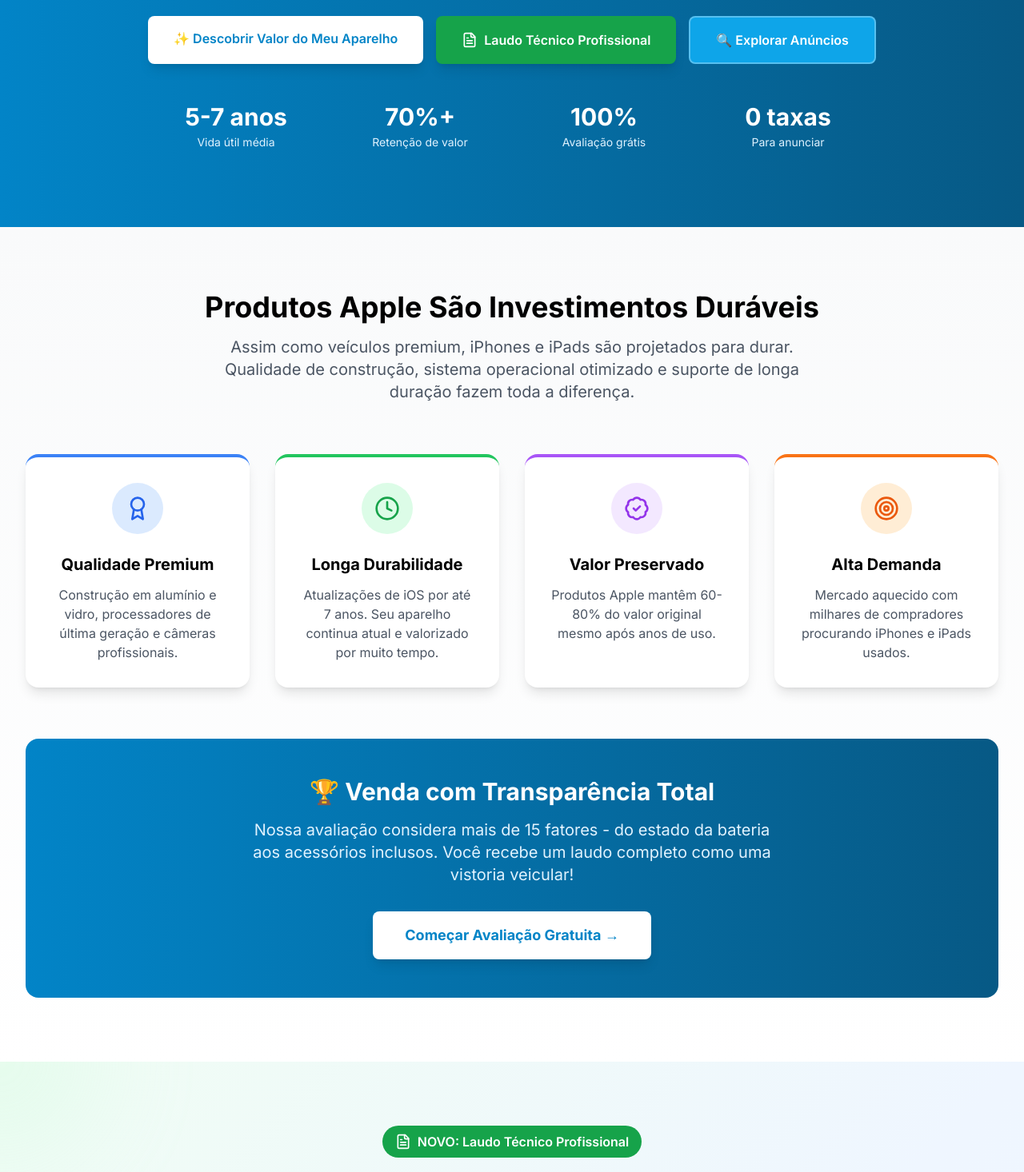
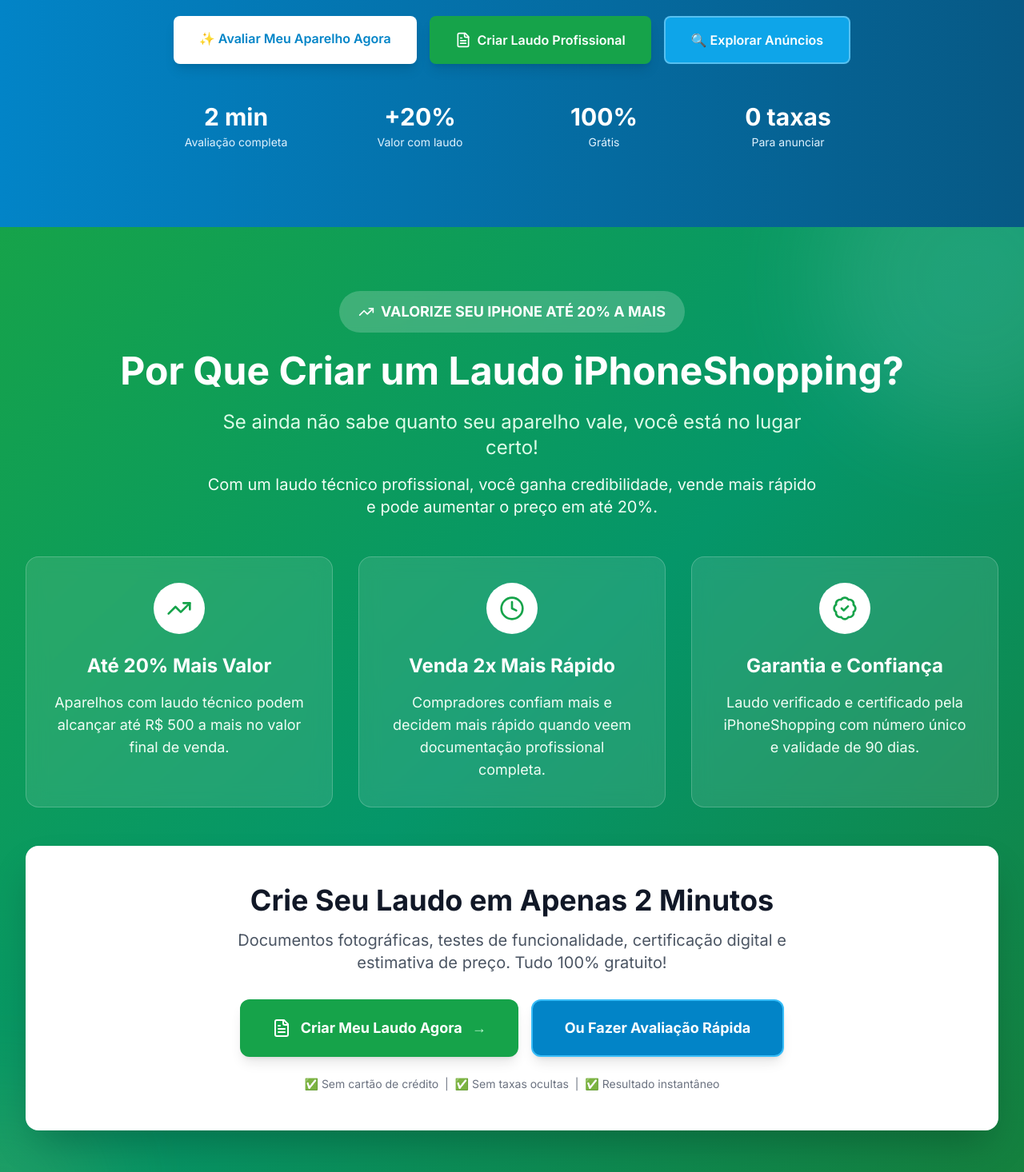
Before and after one commit to felipecasali/iphoneshopping, a Next.js app: page / in a window 1280 px wide. Shown: the part 440-1906 px from the top of the page at 80% size. Built offline with nearby package versions, Linux system fonts and the light colour scheme; no server answers.

Commit message:
Melhora landing page com foco em valorização através do laudo (até 20% a mais)

```diff
--- a/src/app/page.tsx
+++ b/src/app/page.tsx
@@ -38,13 +38,14 @@
         <div className="max-w-7xl mx-auto px-4 sm:px-6 lg:px-8 py-24">
           <div className="text-center">
             <div className="inline-block bg-white/10 backdrop-blur-sm px-4 py-2 rounded-full mb-6">
-              <p className="text-sm font-semibold">🚗 Venda seu iPhone como quem vende um carro: com valor, confiança e transparência</p>
+              <p className="text-sm font-semibold">� Você sabia que um laudo pode garantir até 20% a mais no seu bolso?</p>
             </div>
             <h1 className="text-5xl md:text-6xl font-bold mb-6 leading-tight">
-              Seu iPhone Vale Mais<br />Do Que Você Imagina
+              Vai Anunciar Seu iPhone?<br />
+              <span className="text-primary-200">Descubra Quanto Ele Vale!</span>
             </h1>
             <p className="text-xl mb-8 text-primary-100 max-w-3xl mx-auto">
-              Assim como carros premium, iPhones e iPads mantêm valor excepcional. Avalie, anuncie e venda com a mesma segurança e profissionalismo.
+              Avalie seu aparelho em 2 minutos e crie um laudo técnico completo. Tenha a garantia e confiança iPhoneShopping para vender com segurança e valor justo.
             </p>
             <nav className="flex flex-col sm:flex-row justify-center gap-4 mb-12" aria-label="Ações principais">
               <Link
@@ -52,7 +53,7 @@
                 className="bg-white text-primary-600 px-8 py-4 rounded-lg font-semibold hover:bg-gray-100 transition shadow-lg hover:shadow-xl transform hover:-translate-y-0.5"
                 aria-label="Avaliar meu aparelho"
               >
-                ✨ Descobrir Valor do Meu Aparelho
+                ✨ Avaliar Meu Aparelho Agora
               </Link>
               <Link
                 href="/laudo/criar"
@@ -60,7 +61,7 @@
                 aria-label="Criar laudo técnico"
               >
                 <FileText className="h-5 w-5" />
-                Laudo Técnico Profissional
+                Criar Laudo Profissional
               </Link>
               <Link
                 href="/anuncios"
@@ -74,21 +75,110 @@
             {/* Trust Indicators */}
             <div className="grid grid-cols-2 md:grid-cols-4 gap-6 max-w-4xl mx-auto mt-12">
               <div className="text-center">
-                <div className="text-3xl font-bold mb-1">5-7 anos</div>
-                <div className="text-sm text-primary-100">Vida útil média</div>
+                <div className="text-3xl font-bold mb-1">2 min</div>
+                <div className="text-sm text-primary-100">Avaliação completa</div>
               </div>
               <div className="text-center">
-                <div className="text-3xl font-bold mb-1">70%+</div>
-                <div className="text-sm text-primary-100">Retenção de valor</div>
+                <div className="text-3xl font-bold mb-1">+20%</div>
+                <div className="text-sm text-primary-100">Valor com laudo</div>
               </div>
               <div className="text-center">
                 <div className="text-3xl font-bold mb-1">100%</div>
-                <div className="text-sm text-primary-100">Avaliação grátis</div>
+                <div className="text-sm text-primary-100">Grátis</div>
               </div>
               <div className="text-center">
                 <div className="text-3xl font-bold mb-1">0 taxas</div>
                 <div className="text-sm text-primary-100">Para anunciar</div>
               </div>
+            </div>
+          </div>
+        </div>
+      </section>
+
+      {/* Nova Seção: Valorização com Laudo - DESTAQUE PRINCIPAL */}
+      <section className="py-20 bg-gradient-to-br from-green-600 via-emerald-600 to-green-700 text-white relative overflow-hidden">
+        {/* Elementos decorativos */}
+        <div className="absolute top-0 right-0 w-96 h-96 bg-white rounded-full filter blur-3xl opacity-10 translate-x-1/3 -translate-y-1/3"></div>
+        <div className="absolute bottom-0 left-0 w-64 h-64 bg-yellow-300 rounded-full filter blur-3xl opacity-10 -translate-x-1/2 translate-y-1/2"></div>
+
+        <div className="max-w-7xl mx-auto px-4 sm:px-6 lg:px-8 relative">
+          <div className="text-center mb-12">
+            <div className="inline-flex items-center gap-2 bg-white/20 backdrop-blur-sm px-6 py-3 rounded-full mb-6">
+              <TrendingUp className="h-5 w-5" />
+              <span className="font-bold text-lg">VALORIZE SEU IPHONE ATÉ 20% A MAIS</span>
+            </div>
+            <h2 className="text-4xl md:text-5xl font-bold mb-6 leading-tight">
+              Por Que Criar um Laudo iPhoneShopping?
+            </h2>
+            <p className="text-2xl text-green-100 max-w-3xl mx-auto mb-4">
+              Se ainda não sabe quanto seu aparelho vale, você está no lugar certo!
+            </p>
+            <p className="text-xl text-green-50 max-w-3xl mx-auto">
+              Com um laudo técnico profissional, você ganha credibilidade, vende mais rápido e pode aumentar o preço em até 20%.
+            </p>
+          </div>
+
+          {/* Cards de Benefícios */}
+          <div className="grid md:grid-cols-3 gap-8 mb-12">
+            <div className="bg-white/10 backdrop-blur-md rounded-2xl p-8 border border-white/20 hover:bg-white/20 transition">
+              <div className="bg-white w-16 h-16 rounded-full flex items-center justify-center mx-auto mb-6">
+                <TrendingUp className="h-8 w-8 text-green-600" />
+              </div>
+              <h3 className="text-2xl font-bold mb-4 text-center">Até 20% Mais Valor</h3>
+              <p className="text-green-50 text-center text-lg">
+                Aparelhos com laudo técnico podem alcançar até R$ 500 a mais no valor final de venda.
+              </p>
+            </div>
+
+            <div className="bg-white/10 backdrop-blur-md rounded-2xl p-8 border border-white/20 hover:bg-white/20 transition">
+              <div className="bg-white w-16 h-16 rounded-full flex items-center justify-center mx-auto mb-6">
+                <Clock className="h-8 w-8 text-green-600" />
+              </div>
+              <h3 className="text-2xl font-bold mb-4 text-center">Venda 2x Mais Rápido</h3>
+              <p className="text-green-50 text-center text-lg">
+                Compradores confiam mais e decidem mais rápido quando veem documentação profissional completa.
+              </p>
+            </div>
+
+            <div className="bg-white/10 backdrop-blur-md rounded-2xl p-8 border border-white/20 hover:bg-white/20 transition">
+              <div className="bg-white w-16 h-16 rounded-full flex items-center justify-center mx-auto mb-6">
+                <BadgeCheck className="h-8 w-8 text-green-600" />
+              </div>
+              <h3 className="text-2xl font-bold mb-4 text-center">Garantia e Confiança</h3>
+              <p className="text-green-50 text-center text-lg">
+                Laudo verificado e certificado pela iPhoneShopping com número único e validade de 90 dias.
+              </p>
+            </div>
+          </div>
+
+          {/* CTA Destacado */}
+          <div className="bg-white rounded-2xl shadow-2xl p-12 text-center">
+            <div className="max-w-3xl mx-auto">
+              <h3 className="text-3xl md:text-4xl font-bold text-gray-900 mb-4">
+                Crie Seu Laudo em Apenas 2 Minutos
+              </h3>
+              <p className="text-xl text-gray-600 mb-8">
+                Documentos fotográficas, testes de funcionalidade, certificação digital e estimativa de preço. Tudo 100% gratuito!
+              </p>
+              <div className="flex flex-col sm:flex-row gap-4 justify-center">
+                <Link
+                  href="/laudo/criar"
+                  className="bg-green-600 text-white px-10 py-5 rounded-xl font-bold text-lg hover:bg-green-700 transition shadow-lg hover:shadow-xl inline-flex items-center gap-3 justify-center group"
+                >
+                  <FileText className="h-6 w-6 group-hover:scale-110 transition" />
+                  Criar Meu Laudo Agora
+                  <span className="text-green-200">→</span>
+                </Link>
+                <Link
+                  href="/avaliar"
+                  className="bg-primary-600 text-white px-10 py-5 rounded-xl font-bold text-lg hover:bg-primary-700 transition shadow-lg border-2 border-primary-400"
+                >
+                  Ou Fazer Avaliação Rápida
+                </Link>
+              </div>
+              <p className="text-sm text-gray-500 mt-6">
+                ✅ Sem cartão de crédito  |  ✅ Sem taxas ocultas  |  ✅ Resultado instantâneo
+              </p>
             </div>
           </div>
         </div>
@@ -177,14 +267,14 @@
           <div className="text-center mb-12">
             <div className="inline-flex items-center gap-2 bg-green-600 text-white px-4 py-2 rounded-full mb-4">
               <FileText className="h-5 w-5" />
-              <span className="font-semibold">NOVO: Laudo Técnico Profissional</span>
+              <span className="font-semibold">LAUDO TÉCNICO PROFISSIONAL</span>
             </div>
             <h2 id="laudo-heading" className="text-4xl md:text-5xl font-bold mb-4 text-gray-900">
-              Venda com Laudo Técnico
-              <span className="block text-green-600 mt-2">Como uma Vistoria Veicular</span>
+              Documente Seu Aparelho
+              <span className="block text-green-600 mt-2">Como uma Vistoria Veicular Premium</span>
             </h2>
             <p className="text-xl text-gray-600 max-w-3xl mx-auto">
-              Assim como carros premium têm laudo de vistoria, seu iPhone merece um certificado profissional que comprova qualidade e valoriza sua venda.
+              Laudo técnico completo com fotos, testes e certificação. A garantia iPhoneShopping que valoriza sua venda em até 20%.
             </p>
           </div>
 
@@ -232,8 +322,8 @@
                     <TrendingUp className="h-6 w-6 text-green-600" />
                   </div>
                   <div>
-                    <h4 className="font-bold text-lg mb-2">Venda Mais Rápido</h4>
-                    <p className="text-gray-600">Anúncios com laudo vendem até 2x mais rápido que anúncios convencionais</p>
+                    <h4 className="font-bold text-lg mb-2">Até 20% Mais Valor</h4>
+                    <p className="text-gray-600">Aparelhos com laudo técnico certificado podem alcançar até 20% mais no valor de venda</p>
                   </div>
                 </div>
               </div>
@@ -244,8 +334,8 @@
                     <BadgeCheck className="h-6 w-6 text-primary-600" />
                   </div>
                   <div>
-                    <h4 className="font-bold text-lg mb-2">Valorização Garantida</h4>
-                    <p className="text-gray-600">Aparelhos certificados podem alcançar até 15% mais valor de venda</p>
+                    <h4 className="font-bold text-lg mb-2">Venda 2x Mais Rápido</h4>
+                    <p className="text-gray-600">Compradores decidem mais rápido com documentação profissional completa e verificada</p>
                   </div>
                 </div>
               </div>
```
